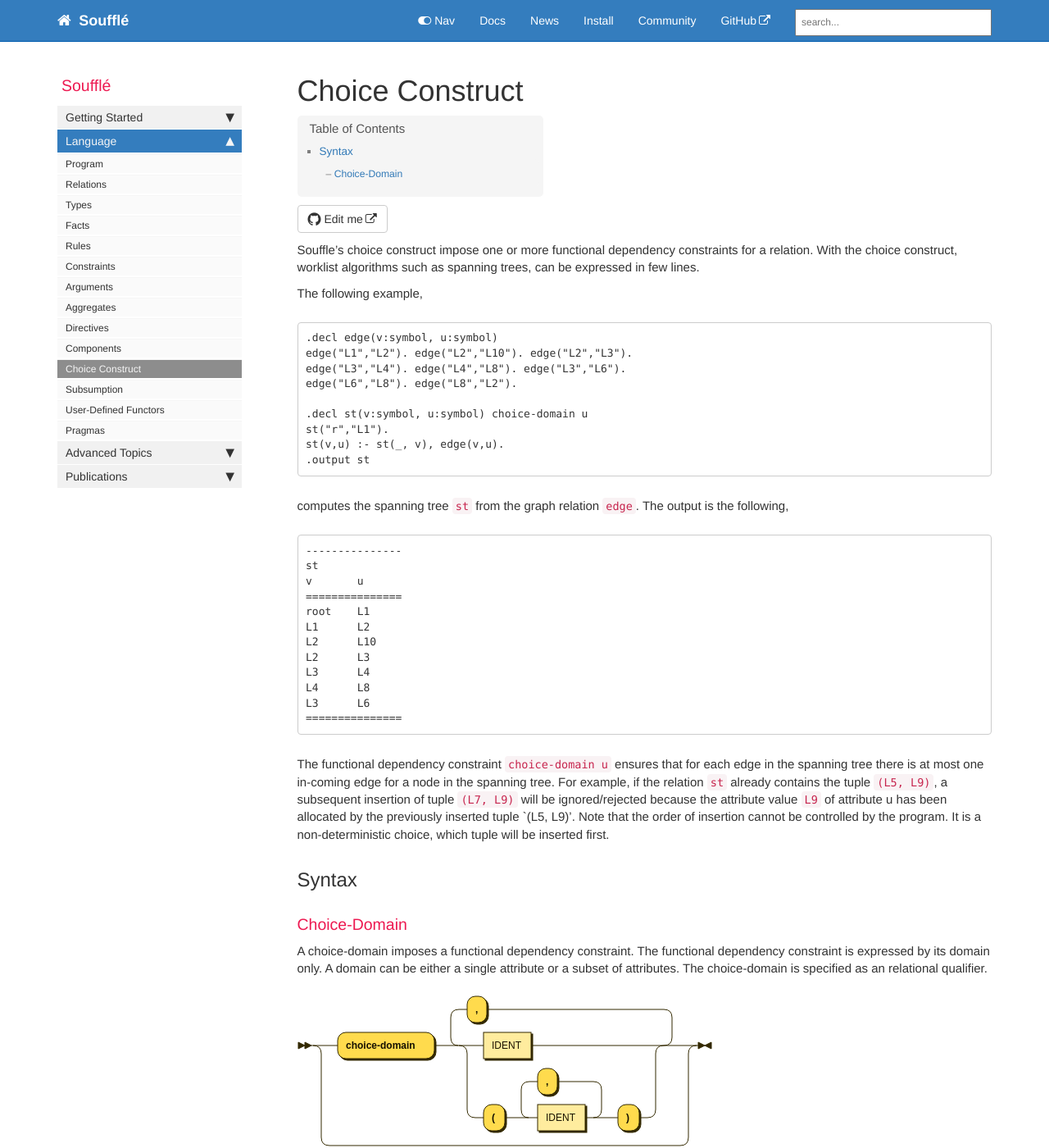
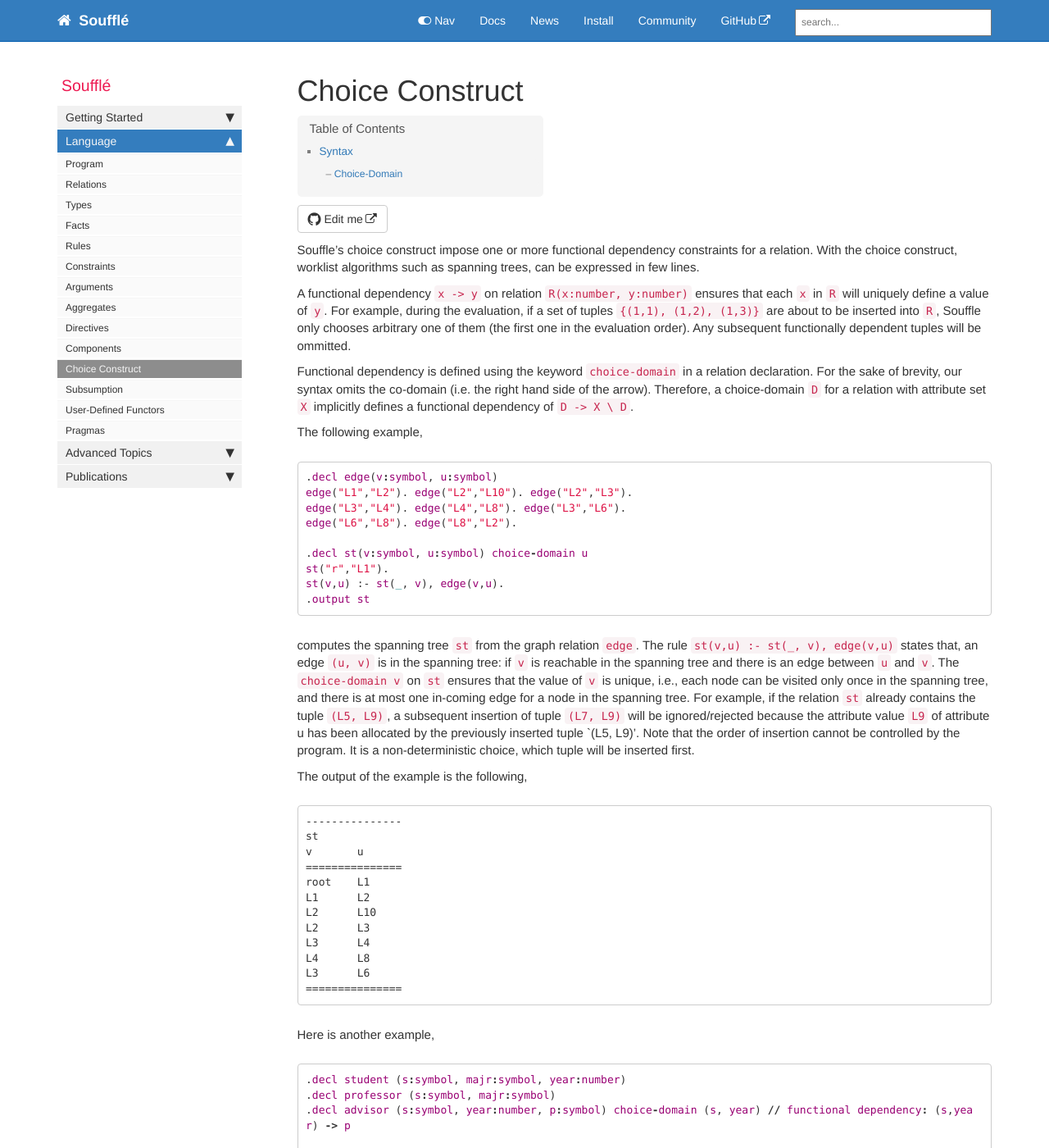
Before and after one commit to souffle-lang/souffle-lang.github.io, a Jekyll site: the page built from pages/docs/choice.md, in a window 1280 px wide and 1400 px high. Shown: the whole window at 82% size. Built offline with Jekyll 4.4.1, drawn with Linux system fonts in a browser that asks for light colours; comment, search, counter and statistics services are not loaded; some of the changed text lies outside the part shown.

Commit message:
Choice update

````diff
--- a/pages/docs/choice.md
+++ b/pages/docs/choice.md
@@ -5,11 +5,24 @@ sidebar: docs_sidebar
 folder: docs
 ---
 
+
 Souffle's choice construct impose one or more functional dependency constraints for a relation. With the choice
 construct, worklist algorithms such as spanning trees, can be expressed in few lines.
 
+A functional dependency `x -> y` on relation `R(x:number, y:number)` ensures that
+each `x` in `R` will uniquely define a value of `y`.
+For example, during the evaluation, if a set of tuples `{(1,1), (1,2), (1,3)}`
+are about to be inserted into `R`, Souffle only chooses arbitrary one of them
+(the first one in the evaluation order). Any subsequent functionally dependent
+tuples will be ommitted.
+
+Functional dependency is defined using the keyword `choice-domain` in a relation
+declaration.  For the sake of brevity, our syntax omits the co-domain (i.e. the
+right hand side of the arrow).  Therefore, a choice-domain `D` for a relation with
+attribute set `X` implicitly defines a functional dependency of `D -> X \ D`.
+
 The following example,
-```
+```prolog
 .decl edge(v:symbol, u:symbol)
 edge("L1","L2"). edge("L2","L10"). edge("L2","L3").
 edge("L3","L4"). edge("L4","L8"). edge("L3","L6").
@@ -21,7 +34,22 @@ st(v,u) :- st(_, v), edge(v,u).
 .output st
 ```
 computes the spanning tree `st` from the graph relation `edge`.
-The output is the following,
+The rule `st(v,u) :- st(_, v), edge(v,u)` states that, an edge
+`(u, v)` is in the spanning tree: if `v` is
+reachable in the spanning tree and there is an edge between `u` and `v`.
+The `choice-domain v` on `st` ensures that the value of `v` is unique, i.e.,
+each node can be visited only once in the spanning tree, and
+there is at
+most one in-coming edge for a node in the spanning tree.
+For example, if the relation `st` already contains the tuple
+`(L5, L9)`, a subsequent insertion of tuple `(L7, L9)` will be
+ignored/rejected because the attribute value `L9` of attribute u
+has been allocated by the previously inserted
+tuple `(L5, L9)'. Note that the order of insertion cannot be controlled
+by the program. It is a non-deterministic
+choice, which tuple will be inserted first.
+
+The output of the example is the following,
 ```
 ---------------
 st
@@ -37,18 +65,41 @@ L3	L6
 ===============
 ```
 
-The functional dependency constraint ```choice-domain u``` ensures that for each edge in the spanning tree there is at
-most one in-coming edge for a node in the spanning tree. For example, if the relation `st` already contains the tuple
-`(L5, L9)`, a subsequent insertion of tuple `(L7, L9)` will be ignored/rejected because the attribute value `L9` of attribute u
-has been allocated by the previously inserted
-tuple `(L5, L9)'. Note that the order of insertion cannot be controlled by the program. It is a non-deterministic
-choice, which tuple will be inserted first.
+Here is another example,
+```prolog
+.decl student (s:symbol, majr:symbol, year:number)
+.decl professor (s:symbol, majr:symbol)
+.decl advisor (s:symbol, year:number, p:symbol) choice-domain (s, year) // functional dependency: (s,year) -> p
+
+advisor(s, y, p) :- student(s, y, m), professor(p, m).
+```
+which allocates an advisor for each student. The `choice-domain (s, year)`
+on `advisor` makes sure that the combination of `(student, year)` is unique,
+i.e., student from each year is assigned to a professor only once.
+
+In the following example,
+```prolog
+.decl d(x:symbol)
+.decl list(prev:symbol, next:symbol) choice-domain prev, next // functional dependencies: prev -> next & next -> prev
+
+list(p, n) :- d(n), list(_, p).
+```
+an unordered set of elements is ordered using a list.
+The program effectively computes a total order over the set.
+The rule states that, `p` is before `e` if `p` is already assigned into the total order list.
+With the help of the two choice-domains `prev` and `next`:
+`prev` makes sure that for each element, there can only be one unique element after
+it; similarly, `next` makes sure for each element, there can be only one unique
+element before it. Those constraints defines the property of a total order set.
+
 
 ## Syntax
 
 ### Choice-Domain
-A choice-domain imposes a functional dependency constraint. The functional dependency
-constraint is expressed by its domain only. A domain can be either a single attribute
+The choice-construct is expressed as a relational qualifier, and is expressed
+by a choice-domain, which imposes one or more functional dependency constraints.
+A functional dependency constraint is expressed by its domain only.
+A domain can be either a single attribute
 or a subset of attributes. The choice-domain is specified as an relational qualifier.
 
 ![Choice Domain](https://souffle-lang.github.io/img/choice_domain.svg)
@@ -57,5 +108,4 @@ or a subset of attributes. The choice-domain is specified as an relational quali
 choice_domain ::= ( 'choice-domain' ( IDENT | '(' IDENT ( ',' IDENT )* ')' ) ( ',' ( IDENT | '(' IDENT ( ',' IDENT )* ')' ) )* )?
 ```
 
-
 {% include links.html %}
````
